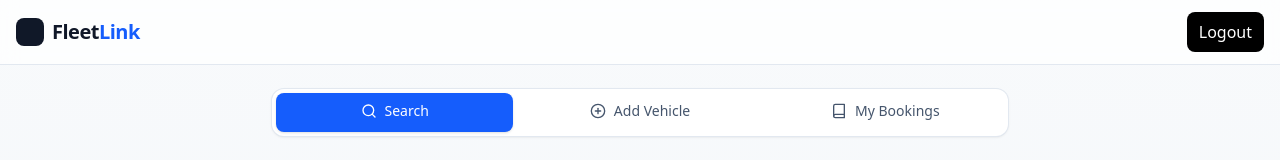
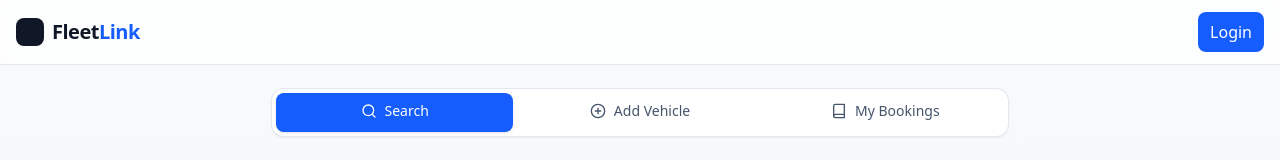
Before and after one commit to Pradeep8253/fleet-link-frontend, a Next.js app: page /search-vehicle in a window 1280 px wide. Shown: the top 160 px of the page. Built offline with nearby package versions, Linux system fonts and the light colour scheme; no server answers.

Commit message:
default logout button removed

```diff
--- a/src/app/layout.js
+++ b/src/app/layout.js
@@ -24,16 +24,18 @@ export default function RootLayout({ children }) {
 
   useEffect(() => {
     let mounted = true;
+
     (async () => {
       try {
         const data = await getJson("/api/auth/get");
-        if (mounted && data?.user) setIsAuthed(true);
+        if (mounted) setIsAuthed(!!data?.user);
       } catch {
         if (mounted) setIsAuthed(false);
       } finally {
         if (mounted) setAuthChecked(true);
       }
     })();
+
     return () => {
       mounted = false;
     };
@@ -41,10 +43,12 @@ export default function RootLayout({ children }) {
 
   const handleClick = (e, href) => {
     if (href === "/search-vehicle") return;
+
     if (!authChecked) {
       e.preventDefault();
       return;
     }
+
     if (!isAuthed) {
       e.preventDefault();
       router.push(`/auth/login?redirect=${encodeURIComponent(href)}`);
@@ -52,8 +56,12 @@ export default function RootLayout({ children }) {
   };
 
   const logout = async () => {
+    try {
       await postJson("/api/auth/logout", {});
+    } finally {
+      setIsAuthed(false);
       router.push("/auth/login");
+    }
   };
 
   return (
@@ -74,12 +82,34 @@ export default function RootLayout({ children }) {
                 </span>
               </Link>
 
+              {authChecked ? (
+                isAuthed ? (
                   <button
                     onClick={logout}
                     className="rounded-lg px-3 py-2 bg-black text-white"
                   >
                     Logout
                   </button>
+                ) : (
+                  <Link
+                    href={
+                      pathname === "/auth/login"
+                        ? "/auth/login"
+                        : `/auth/login?redirect=${encodeURIComponent(
+                            pathname || "/"
+                          )}`
+                    }
+                    className="rounded-lg px-3 py-2 bg-blue-600 text-white"
+                  >
+                    Login
+                  </Link>
+                )
+              ) : (
+                <span
+                  className="h-9 w-20 rounded-lg bg-slate-200 animate-pulse"
+                  aria-hidden
+                />
+              )}
             </div>
           </div>
         </header>
```
Lines whose indentation alone changed are shown as unchanged.
